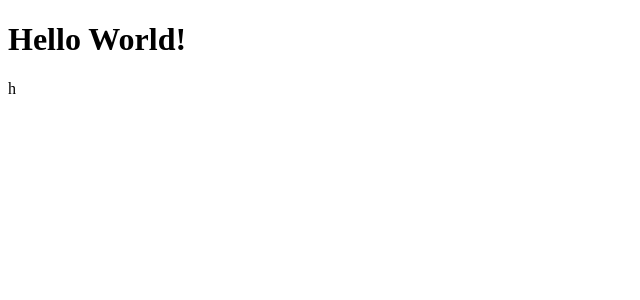
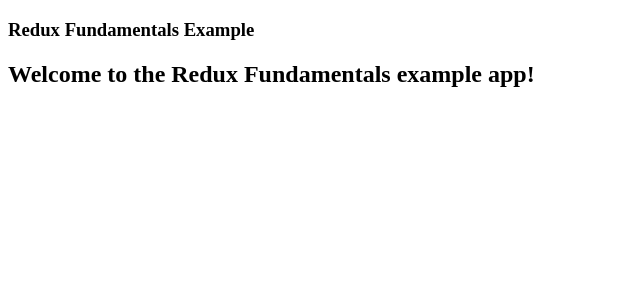
Before and after one commit to biruk-anley/coursera, a React (Create React App) app: page / in a window 1280 px wide. Shown: the top 300 px of the page, without its empty margins (0-640 px from the left). Built offline with nearby package versions, Linux system fonts and the light colour scheme.

Commit message:
update app.js

```diff
--- a/src/App.js
+++ b/src/App.js
@@ -1,15 +1,22 @@
-import React, { useState } from 'react';
+import React from 'react'
 
-const App = () => {
+const App = ()=> {
+  return (
+    <div className="App">
+      <nav>
+        <section>
+          <h1>Redux Fundamentals Example</h1>
 
-  return (
-    <div>
-      <h1>
-        Hello World!
-      </h1>
-      <p>h</p>
+          <div className="navContent">
+            <div className="navLinks"></div>
+          </div>
+        </section>
+      </nav>
+      <section>
+        <h2>Welcome to the Redux Fundamentals example app!</h2>
+      </section>
     </div>
-  );
+  )
 }
 
-export default App;
+export default App
```
